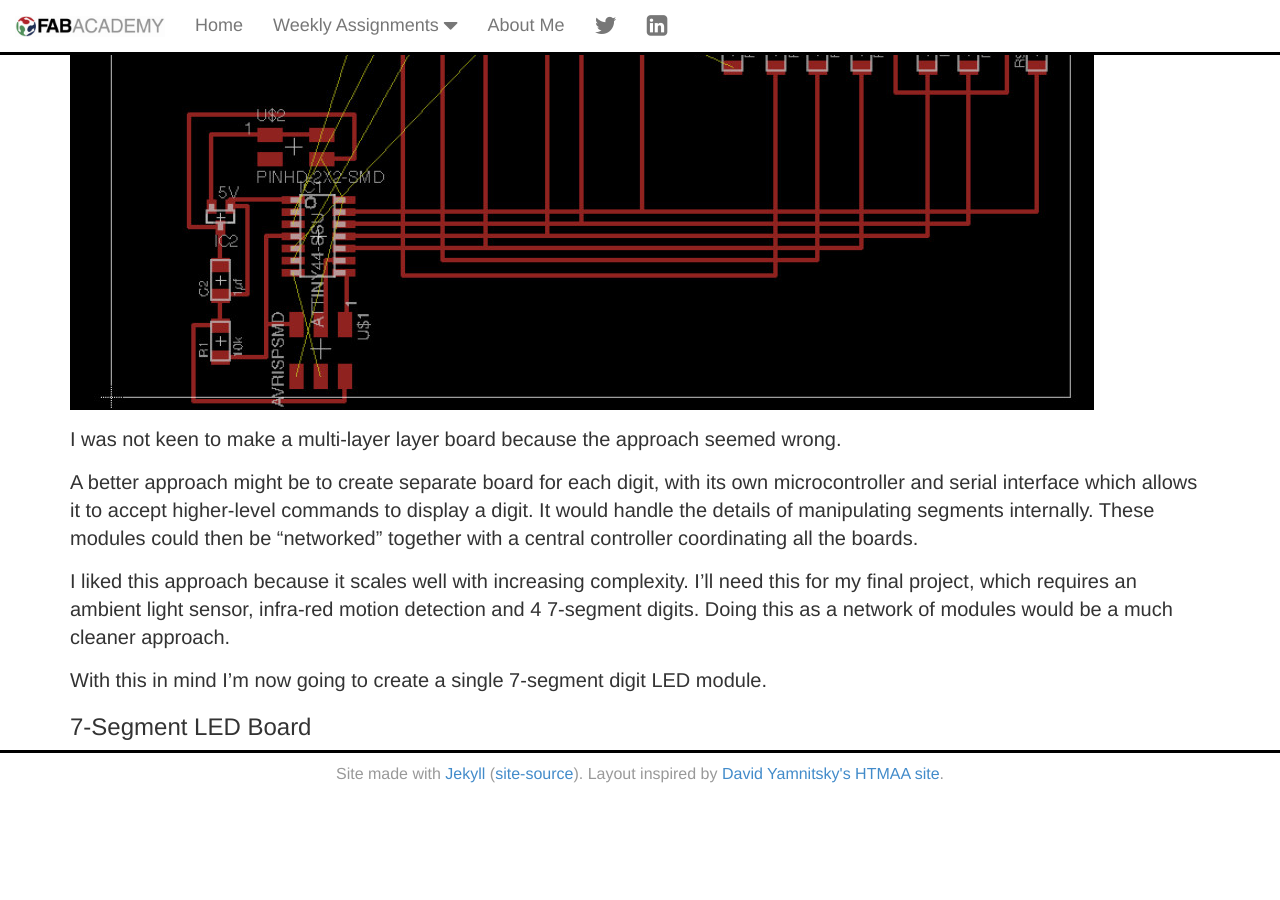
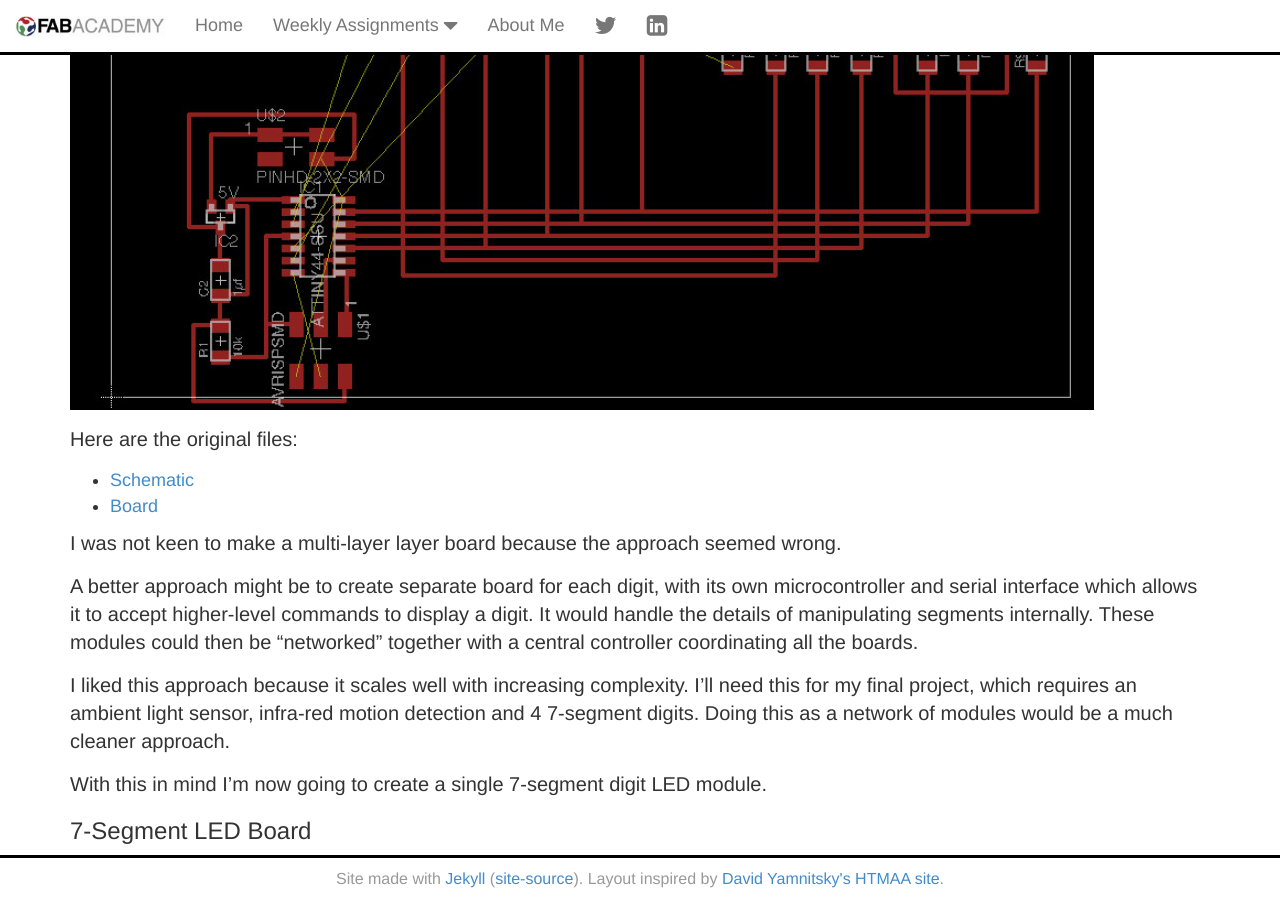
Before and after one commit to yogi/fabacademy2016, a Jekyll site: the page built from w14-output.md, in a window 1280 px wide and 900 px high, scrolled down 2011 px. Built offline with Jekyll 4.4.1, drawn with Linux system fonts in a browser that asks for light colours; before the commit the page ends 2807 px from its top, so only the background shows below that.

Commit message:
fixed folder name

```diff
--- a/w14-output.md
+++ b/w14-output.md
@@ -52,6 +52,11 @@ However, once the digits were done, it was near impossible to route the remainin
 
 <img src="images/w14-2digit-board.jpg"/>
 
+Here are the original files:
+
+* [Schematic](files/w14/clock-digits.brd)
+* [Board](files/w14/clock-digits.sch)
+
 I was not keen to make a multi-layer layer board because the approach seemed wrong.
 
 A better approach might be to create separate board for each digit, with its own microcontroller and serial interface which allows
```
Also changed, not shown: 4 other files.
